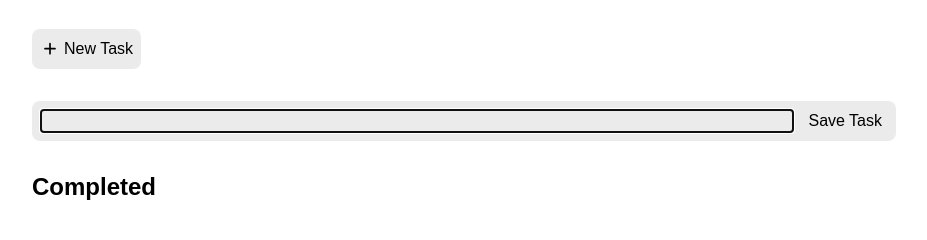
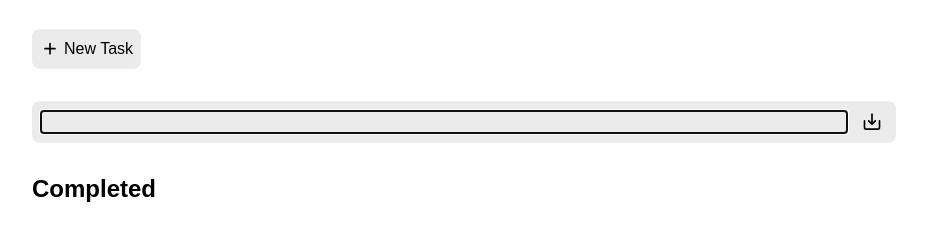
Before and after one commit to jacksoncutler/todo-ts, a website built with Parcel: page src/index.html in a window 1280 px wide. Both pictures are taken after a click on the button "New Task". Shown: the part 72-312 px from the top of the page, without its empty margins (176-1103 px from the left). Built offline with nearby package versions, Linux system fonts and the light colour scheme.

Commit message:
Add save icon to button

```diff
--- a/src/scripts/todoForm.ts
+++ b/src/scripts/todoForm.ts
@@ -14,8 +14,9 @@ const createTodoForm = (id = '', currentText = '') => {
   todoForm.classList.add('list-item');
   todoInput.id = 'todo-input';
   todoInput.value = currentText;
+  todoSubmitBtn.classList.add('save-button');
   todoSubmitBtn.type = 'submit';
-  todoSubmitBtn.innerHTML = 'Save Task';
+  todoSubmitBtn.innerHTML = '';
 
   todoForm.addEventListener('submit', (event) => {
     event.preventDefault();
--- a/src/styles.css
+++ b/src/styles.css
@@ -47,7 +47,6 @@ button {
 }
 
 button:hover {
-  background-color: inherit;
   cursor: pointer;
 }
 
@@ -118,7 +117,6 @@ button:hover {
   background-color: inherit;
 }
 
-
 .todo-item > p {
   display: flex;
   gap: 0.5rem;
@@ -152,3 +150,7 @@ button:hover {
 .delete-button::before {
   content: url('assets/delete.svg');
 }
+
+.save-button::before {
+  content: url('assets/save.svg');
+}
```
Also changed, not shown: src/assets/save.svg (added).
